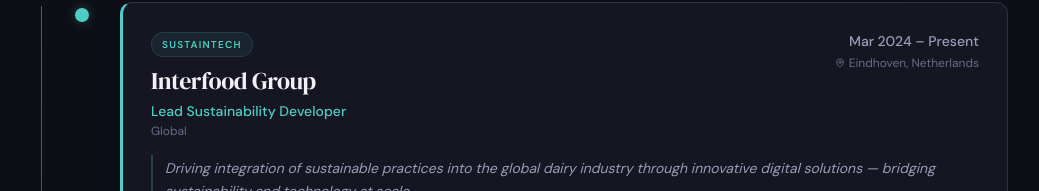
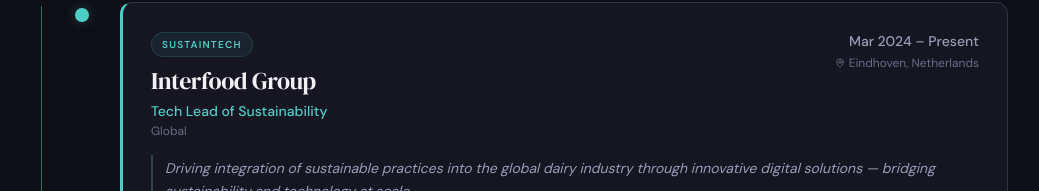
Before and after one commit to JP-Alchemy/CV, a Next.js app: page /cv in a window 1280 px wide. Shown: the part 704-895 px from the top of the page, without its empty margins (120-1159 px from the left). Built offline with nearby package versions, Linux system fonts and the light colour scheme; no server answers.

Commit message:
fix: update role title from 'Lead Sustainability Developer' to 'Tech Lead of Sustainability'

```diff
--- a/app/cv/page.tsx
+++ b/app/cv/page.tsx
@@ -49,7 +49,7 @@
     hasOccupation: [
       {
         '@type': 'Role',
-        roleName: 'Lead Sustainability Developer',
+        roleName: 'Tech Lead of Sustainability',
         startDate: '2024-03',
         worksFor: { '@type': 'Organization', name: 'Interfood Group', address: { '@type': 'PostalAddress', addressLocality: 'Eindhoven', addressCountry: 'NL' } },
       },
--- a/components/CVPage.tsx
+++ b/components/CVPage.tsx
@@ -46,7 +46,7 @@
   {
     id: 'interfood',
     company: 'Interfood Group',
-    role: 'Lead Sustainability Developer',
+    role: 'Tech Lead of Sustainability',
     scope: 'Global',
     period: 'Mar 2024 – Present',
     location: 'Eindhoven, Netherlands',
```
